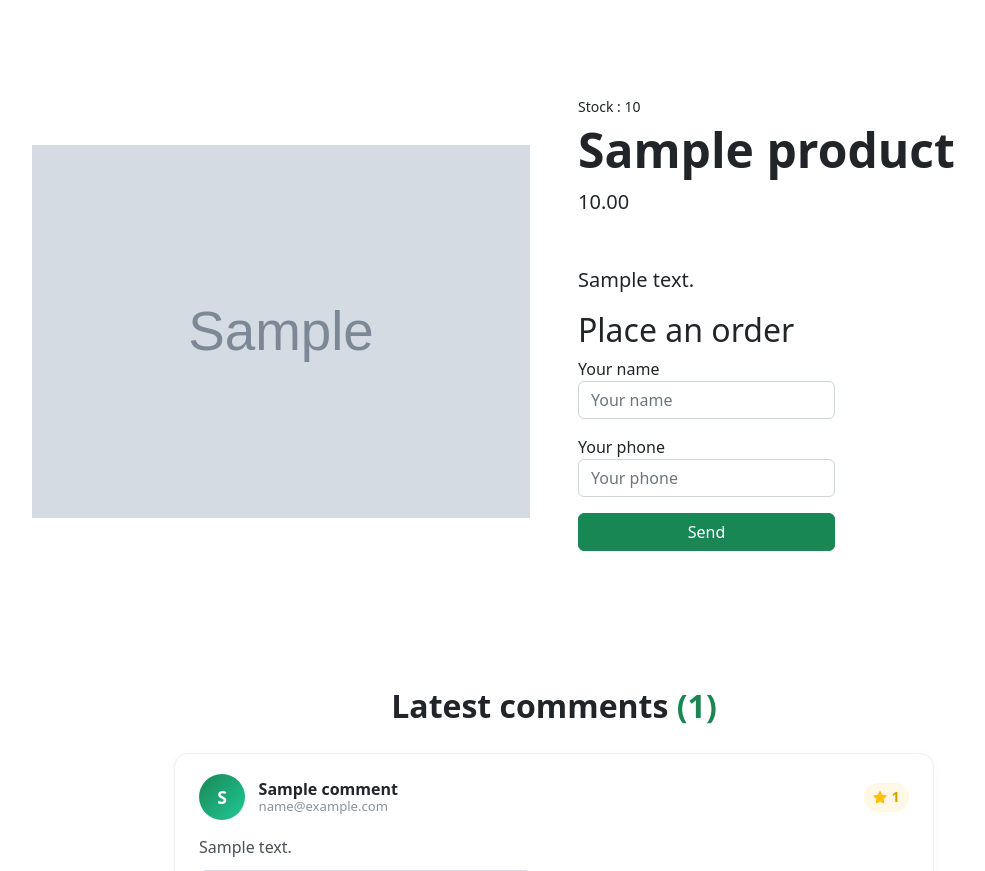
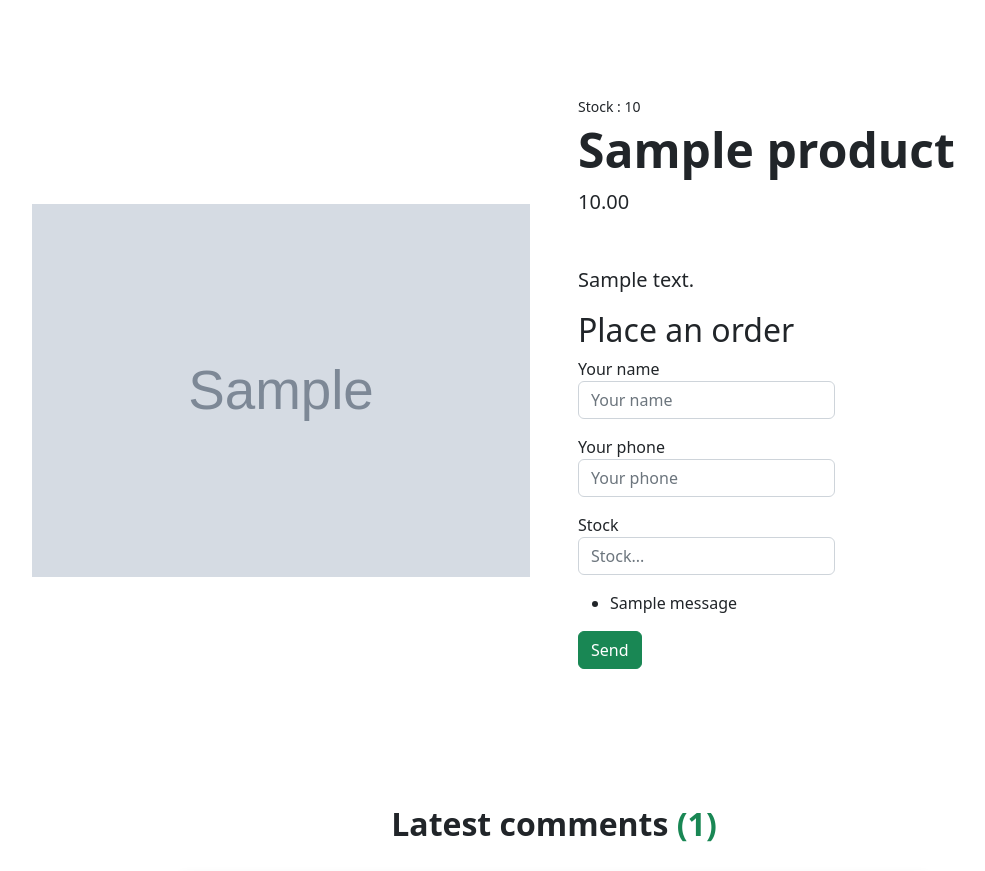
Before and after one commit to jmavlonov/n79_shop, a Django app: page /shop/detail/1 in a window 1280 px wide. Shown: the part 56-927 px from the top of the page, without its empty margins (86-1071 px from the left). Run offline with Django 5.2, Linux system fonts and the light colour scheme; tables that the repository leaves empty hold one stand-in row (values such as "Sample post"); grey boxes marked "Sample" are stand-in pictures; grey boxes labelled with a size stand in for pictures from a placeholder-image service; one stand-in notice (Sample message) is shown; some libraries are stand-ins or nearby versions.

Commit message:
order logic done

```diff
--- a/app/admin.py
+++ b/app/admin.py
@@ -1,5 +1,5 @@
 from django.contrib import admin
-from app.models import Category,Product,Comment
+from app.models import Category,Product,Comment,Order
 # Register your models here.
 
 
@@ -8,3 +8,5 @@ admin.site.register(Category)
 admin.site.register(Product)
 
 admin.site.register(Comment)
+
+admin.site.register(Order)
--- a/app/models.py
+++ b/app/models.py
@@ -3,6 +3,7 @@ from decimal import Decimal
 
 from django.templatetags.static import static
 from app.utils import product_image_path
+import uuid
 # Create your models here.
 
 
@@ -89,3 +90,22 @@ class Comment(models.Model):
 
     def __str__(self):
         return f'{self.email} - {self.message}'
+
+
+class Order(models.Model):
+    id = models.UUIDField(primary_key=True, default=uuid.uuid4, editable=False)
+    name = models.CharField(max_length=150)
+    phone = models.CharField(max_length=13)
+    quantity = models.PositiveSmallIntegerField(default=1)
+    product = models.ForeignKey(Product,
+                                on_delete=models.SET_NULL,
+                                related_name='orders',
+                                null=True,
+                                blank=True
+                                )
+    created_at = models.DateTimeField(auto_now_add=True)
+    def __str__(self):
+        return f'{self.name} - {self.phone}'
+
+    class Meta:
+        db_table = 'orders'
--- a/app/templates/app/detail.html
+++ b/app/templates/app/detail.html
@@ -276,25 +276,39 @@
                         </div>
                         <p class="lead">{{product.description}}</p>
                         <div class="d-flex">
-                            <form>
+                            <form method="post" action="{% url 'order_view' product.id %}">
+                                {%csrf_token%}
                                 <div class="form-group">
                                     <h2>Place an order</h2>
                                 </div>
                                 <div class="form-group mb-3">
                                   <label for="formGroupExampleInput">Your name</label>
-                                  <input type="text" class="form-control"  placeholder="Your name">
+                                  <input type="text" name="name" class="form-control"  placeholder="Your name">
                                 </div>
                                 <div class="form-group mb-3">
                                   <label for="formGroupExampleInput2">Your phone</label>
-                                  <input type="text" class="form-control" placeholder="Your phone">
+                                  <input type="text" name="phone" class="form-control" placeholder="Your phone">
+                                </div>
+                                <div class="form-group mb-3">
+                                  <label for="formGroupExampleInput2">Stock</label>
+                                  <input type="number" name="quantity" class="form-control" placeholder="Stock...">
+                                </div>
+
+                                <div class="form-group mb-3">
+                                    {% if messages %}
+                                        <ul class="messages">
+                                            {% for message in messages %}
+                                            <li{% if message.tags %} class="{{ message.tags }}"{% endif %}>{{ message }}</li>
+                                            {% endfor %}
+                                        </ul>
+                                    {% endif %}
                                 </div>
 
 
 
-                                  <div class="form-group mb-3">
-
-                                    <input type="text" class="btn btn-success" value="Send">
-                                  </div>
+                                <div class="form-group mb-3">
+                                    <input type="submit" class="btn btn-success" value="Send">
+                                </div>
                               </form>
 
                         </div>
--- a/app/urls.py
+++ b/app/urls.py
@@ -1,10 +1,11 @@
 from django.urls import path,include
-from app.views import home,product_detail,add_comment
+from app.views import home,product_detail,add_comment,order_view
 
 urlpatterns = [
     path('home/',home,name='home'),
     path('category/<int:category_id>/products/',home,name='products_of_category'),
     path('detail/<int:pk>',product_detail,name='detail'),
-    path('add-comment/<int:pk>/',add_comment,name='add_comment')
+    path('add-comment/<int:pk>/',add_comment,name='add_comment'),
+    path('add-order-view/<int:pk>/',order_view,name='order_view')
 
 ]
--- a/app/views.py
+++ b/app/views.py
@@ -1,6 +1,9 @@
 from django.shortcuts import render,get_object_or_404,redirect
 from app.models import Category, Product,Comment
-from app.forms import CommentModelForm
+from app.forms import CommentModelForm,OrderModelForm
+from django.contrib import messages
+
+
 # Create your views here.
 
 
@@ -59,3 +62,36 @@ def add_comment(request,pk):
                     comment.parent = parent
             comment.save()
     return redirect('detail',pk)
+
+
+def order_view(request,pk):
+    product = get_object_or_404(Product,id = pk)
+    if request.method == 'POST':
+        form = OrderModelForm(request.POST)
+        if form.is_valid():
+            order = form.save(commit=False)
+            order.product = product
+            if product.stock < order.quantity:
+                # add message warning info
+                messages.add_message(
+                    request,
+                    messages.WARNING,
+                    "Buyurtmalar soni Skladdagi productlar sonidan ortiq"
+                )
+                print('-----------------')
+
+            else:
+                product.stock -= order.quantity
+                product.save()
+                order.save()
+                messages.add_message(
+                    request,
+                    messages.SUCCESS,
+                    f"{order.id} Buyurtma muvaffaqiyatli amalga oshirildi."
+                )
+                print('++++++++++++++')
+                # add message success info
+        else:
+            print('Form is invalid')
+
+    return redirect('detail',pk)
```
Also changed, not shown: app/forms.py (+7 -1 lines), app/migrations/0006_order.py (added), app/migrations/0007_alter_order_id.py (added), app/migrations/0008_alter_order_table.py (added), app/migrations/0009_alter_order_id.py (added).
